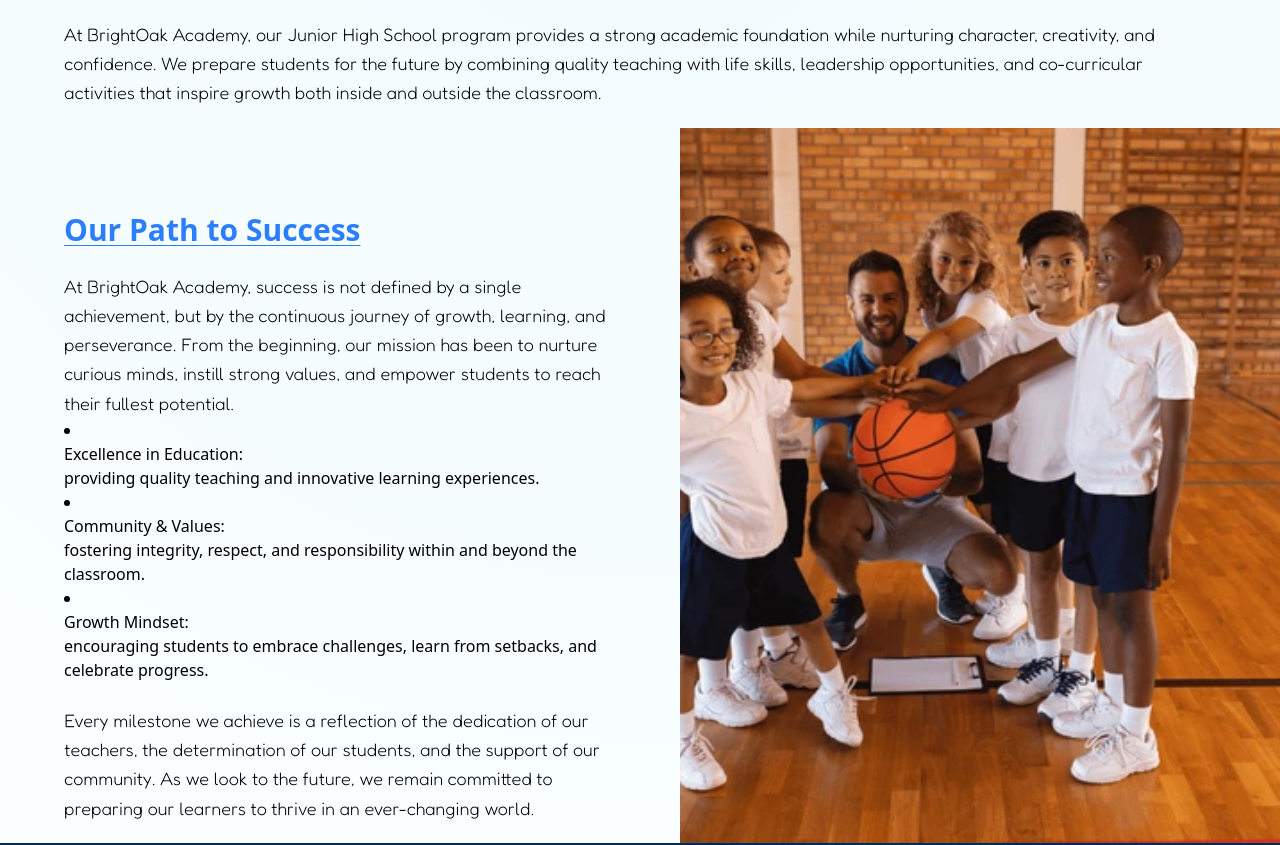
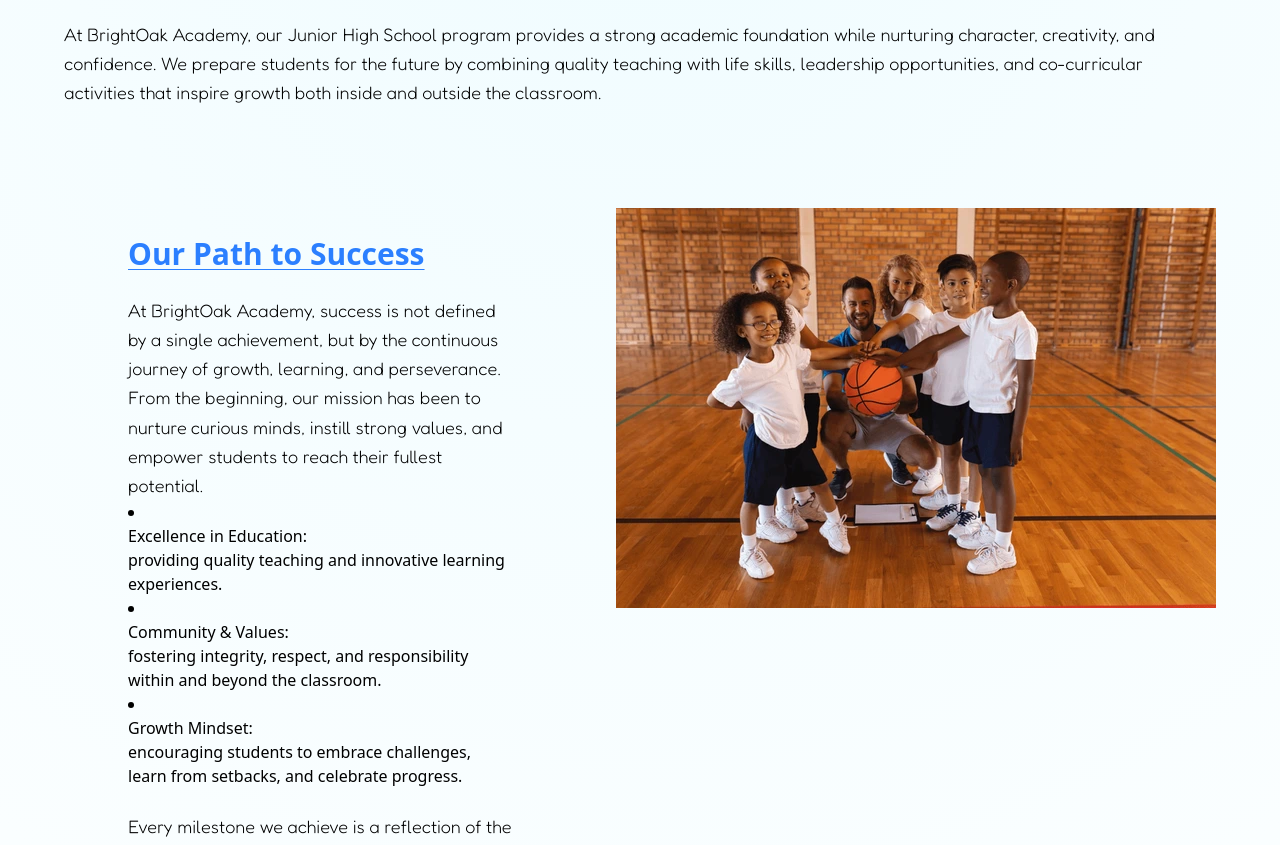
Before and after one commit to tobias-omondi/schoolapplication, a React (Vite) app in the folder school-system/: page /about in a window 1280 px wide. Shown: the part 1790-2635 px from the top of the page. Built offline with nearby package versions, Linux system fonts and the light colour scheme; a web font is replaced by a local one.

Commit message:
about page complete

```diff
--- a/school-system/src/Components/AboutPage/AboutHeroSection.jsx
+++ b/school-system/src/Components/AboutPage/AboutHeroSection.jsx
@@ -131,8 +131,8 @@ const AboutHeroSection = () => {
           >At BrightOak Academy, our Junior High School program provides a strong academic foundation while nurturing character, creativity, and confidence. We prepare students for the future by combining quality teaching with life skills, leadership opportunities, and co-curricular activities that inspire growth both inside and outside the classroom.</motion.p>
       </motion.div>
 
-      <motion.div className='flex flex-row'>
-      <motion.div className= "mt-16 px-6 md:px-16 p-5"
+      <motion.div  className='mt-20 flex flex-col md:flex-col lg:flex-row items-center lg:items-start gap-10 px-6 md:px-16'>
+      <motion.div className= "mt-2 px-6 md:px-16 p-5"
          initial={{ y: -20, scale: 0.5, filter: 'blur(2px)' }}
          whileInView={{ y: 0, scale: 1.0, filter: 'blur(0px)' }}
          transition={{ duration: 1.4, ease: "easeOut"  }}
```
